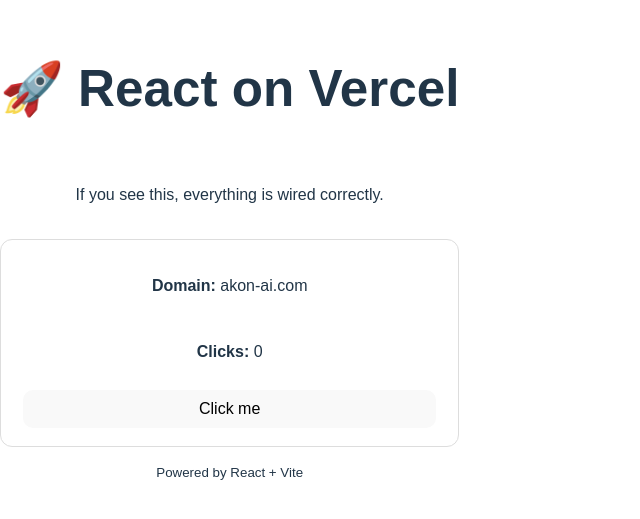
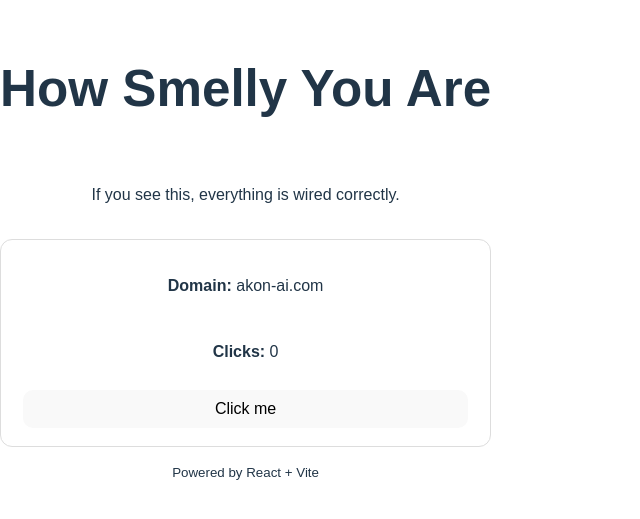
Before and after one commit to aihe55/vercel-react-test, a React (Vite) app: page / in a window 1280 px wide. Shown: the part 145-664 px from the top of the page, without its empty margins (0-640 px from the left). Built offline with nearby package versions, Linux system fonts and the light colour scheme.

Commit message:
Change header text

```diff
--- a/src/App.jsx
+++ b/src/App.jsx
@@ -6,7 +6,7 @@
 
   return (
     <main className="container">
-      <h1>🚀 React on Vercel</h1>
+      <h1>How Smelly You Are</h1>
       <p>If you see this, everything is wired correctly.</p>
 
       <div className="card">
```
